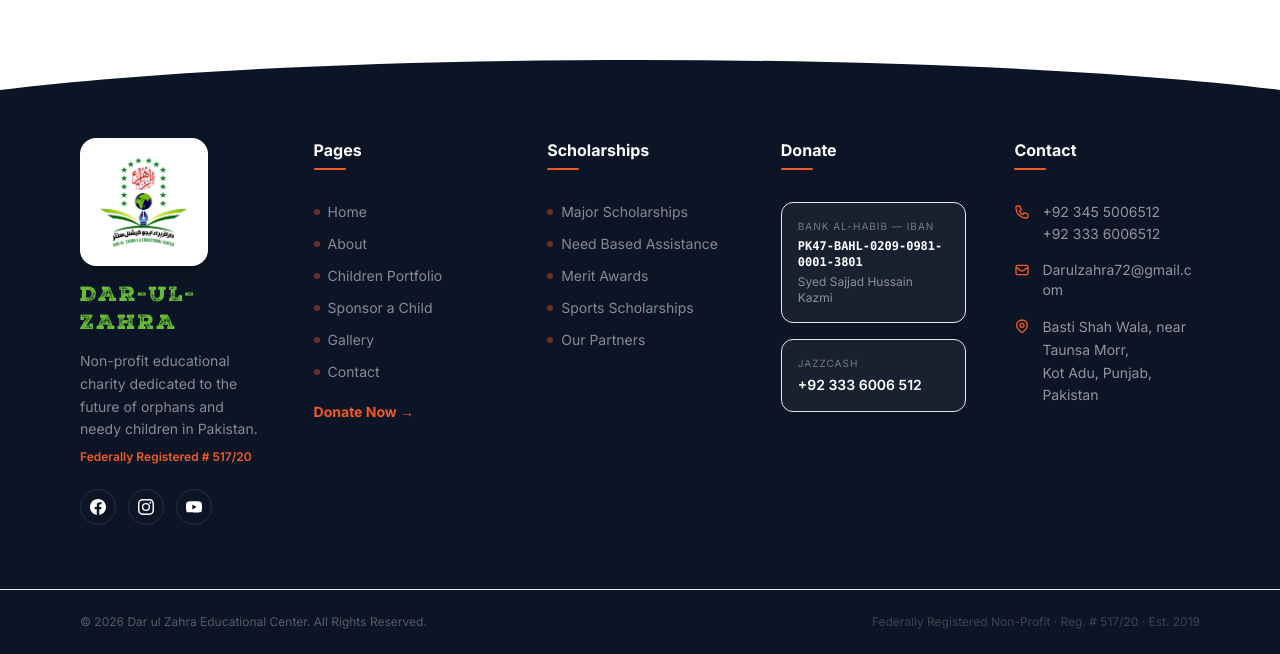
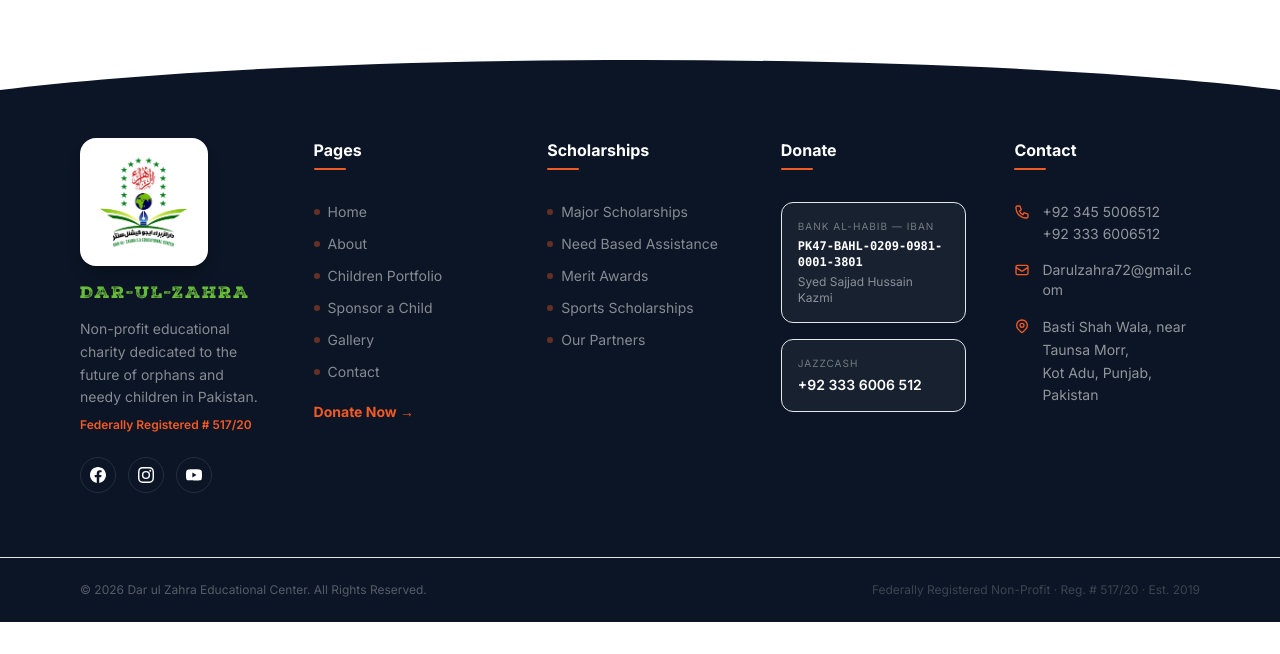
Before and after one commit to fahadraza512/Dar_ul_zahra, a Next.js app: page /blog in a window 1280 px wide. Shown: the part 750-1404 px from the top of the page. After the commit the page ends 1372 px from the top, so only its background shows below. Built offline with nearby package versions, Linux system fonts and the light colour scheme; no server answers.

Commit message:
fix: whitespace-nowrap on DAR-UL-ZAHRA in Footer and SplashScreen

```diff
--- a/src/components/Footer.tsx
+++ b/src/components/Footer.tsx
@@ -56,7 +56,7 @@
             <div className="bg-white rounded-2xl p-4 inline-flex items-center justify-center shadow-lg shadow-black/20 mb-4">
               <Image src="/logo.png" alt="Dar ul Zahra" width={100} height={100} className="object-contain w-20 h-20 md:w-24 md:h-24" />
             </div>
-            <h3 className="text-lg md:text-xl tracking-widest uppercase font-nexa text-[#6abf3a] mb-3">
+            <h3 className="text-base tracking-widest uppercase font-nexa text-[#6abf3a] mb-3 whitespace-nowrap">
               DAR-UL-ZAHRA
             </h3>
             <p className="text-white/50 text-sm leading-relaxed mb-2">
--- a/src/components/SplashScreen.tsx
+++ b/src/components/SplashScreen.tsx
@@ -106,11 +106,12 @@
               transition={{ delay: 0.7, duration: 0.5 }}
               style={{
                 color: "#2d5a1b",
-                fontSize: 24,
-                letterSpacing: "0.22em",
+                fontSize: 22,
+                letterSpacing: "0.18em",
                 textTransform: "uppercase",
                 margin: 0,
                 textAlign: "center",
+                whiteSpace: "nowrap",
               }}
             >
               DAR-UL-ZAHRA
```
